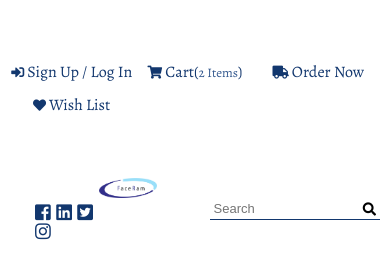
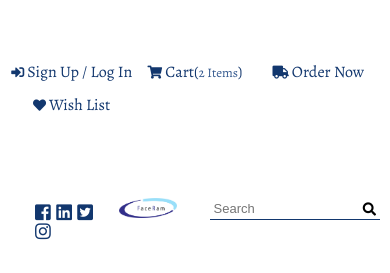
Before and after one commit to ykullab/ecom, a plain HTML site: page index.html in a window 390 px wide. Shown: the top 273 px of the page. Drawn offline with nearby package versions, Linux system fonts and the light colour scheme.

Commit message:
edit css folder

```diff
--- a/style.css
+++ b/style.css
@@ -961,7 +961,7 @@ body {
   }
   .logo {
     grid-column: 5/ 7;
-    margin: -0.5rem -3rem;
+    margin: 1.5rem -1rem;
     width: 200%;
   }
 
```
